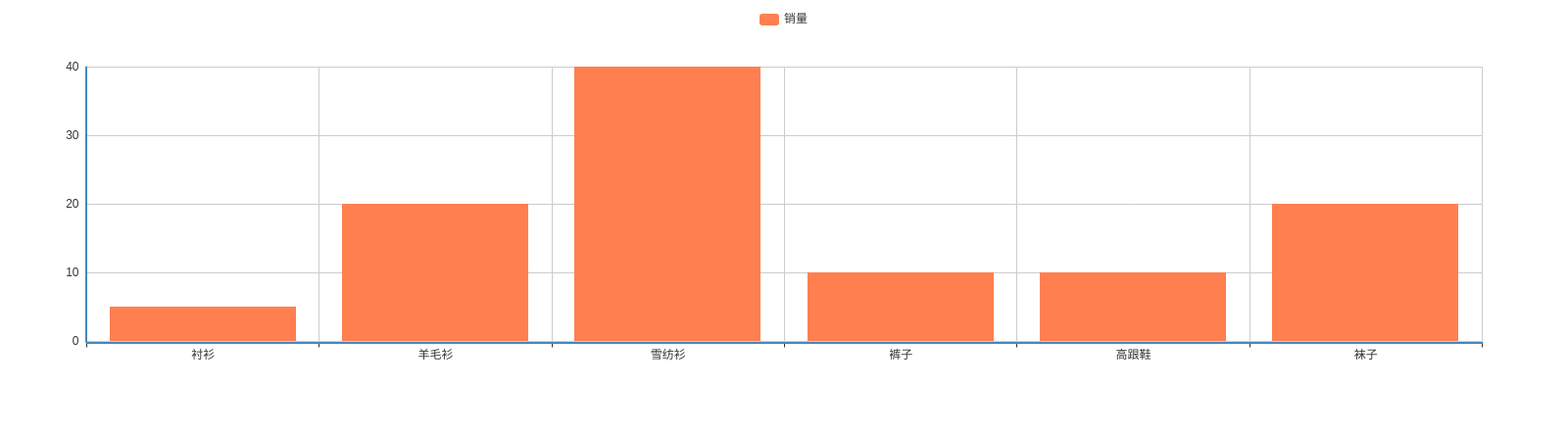
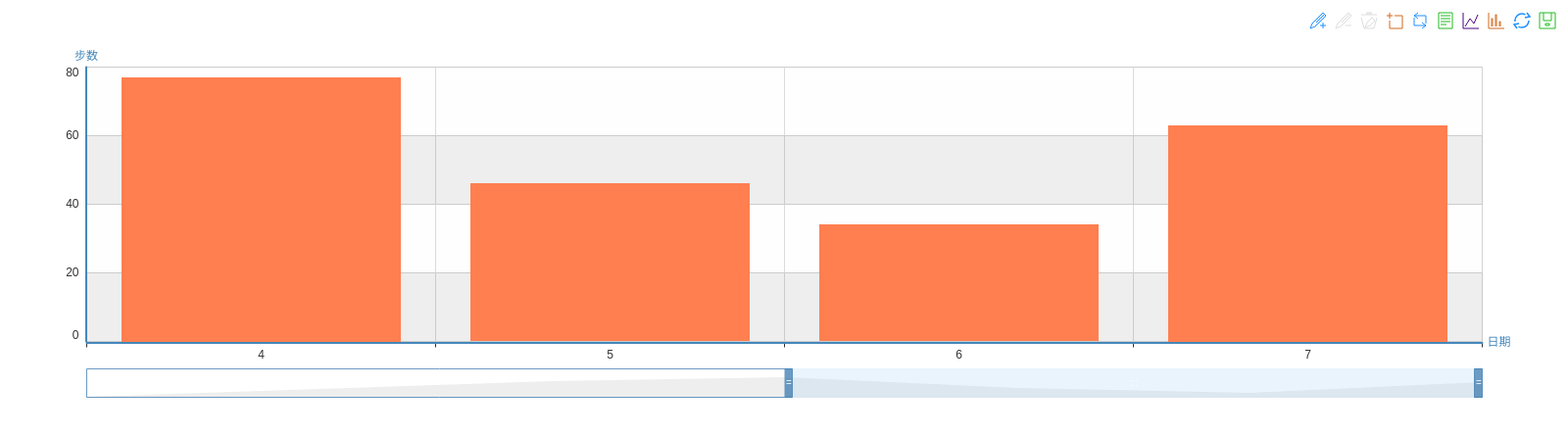
Before and after one commit to zq80/charts, an Electron app: page index3.html in a window 1600 px wide. Shown: the whole page at 98% size. Drawn offline with Linux system fonts and the light colour scheme.

Commit message:
在electron上稍微复杂一点的图像

```diff
--- a/index3.html
+++ b/index3.html
@@ -13,27 +13,44 @@
 
   var option = {
     tooltip: {
-      show: true
+      trigger: 'axis'
     },
-    legend: {
-      data:['销量']
+    toolbox: {
+      show: true,
+      feature: {
+        mark: {show: true},
+        dataZoom: {show: true},
+        dataView: {show: true, readOnly: true},
+        magicType: {show: true, type: ['line', 'bar']},
+        restore: {show: true},
+        saveAsImage: {show: true},
+      }
     },
-    xAxis : [
+    dataZoom: {
+      show: true,
+      realtime: true,
+      start: 50,
+      end: 100
+    },
+    calculable: true,
+    xAxis: [
       {
-        type : 'category',
-        data : ["衬衫","羊毛衫","雪纺衫","裤子","高跟鞋","袜子"]
+        type: 'category',
+        name: '日期',
+        data: [1,2,3,4,5,6,7]
       }
     ],
-    yAxis : [
+    yAxis: [
       {
-        type : 'value'
+        type: 'value',
+        name: '步数',
+        splitArea: {show: true}
       }
     ],
-    series : [
+    series: [
       {
-        "name":"销量",
-        "type":"bar",
-        "data":[5, 20, 40, 10, 10, 20]
+        type: 'bar',
+        data: [23,45,66,77,46,34,63]
       }
     ]
   };
```
